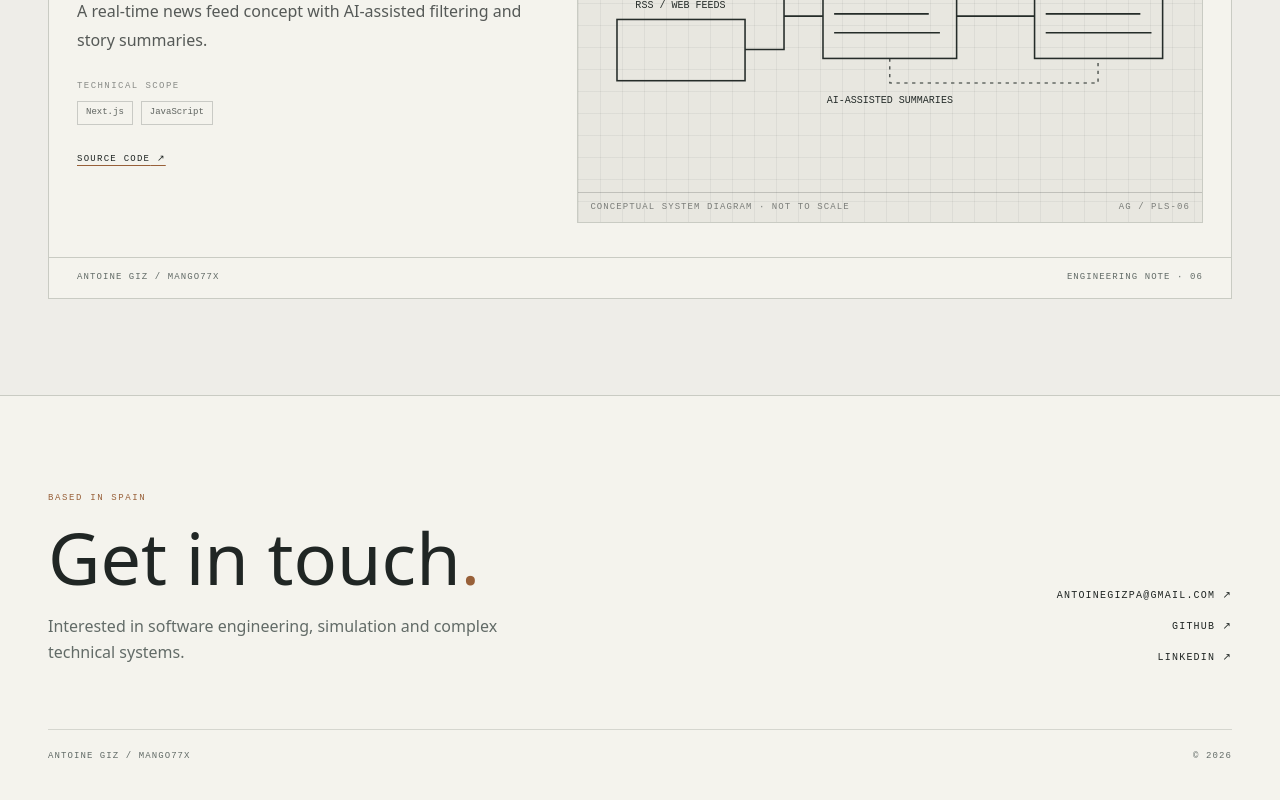
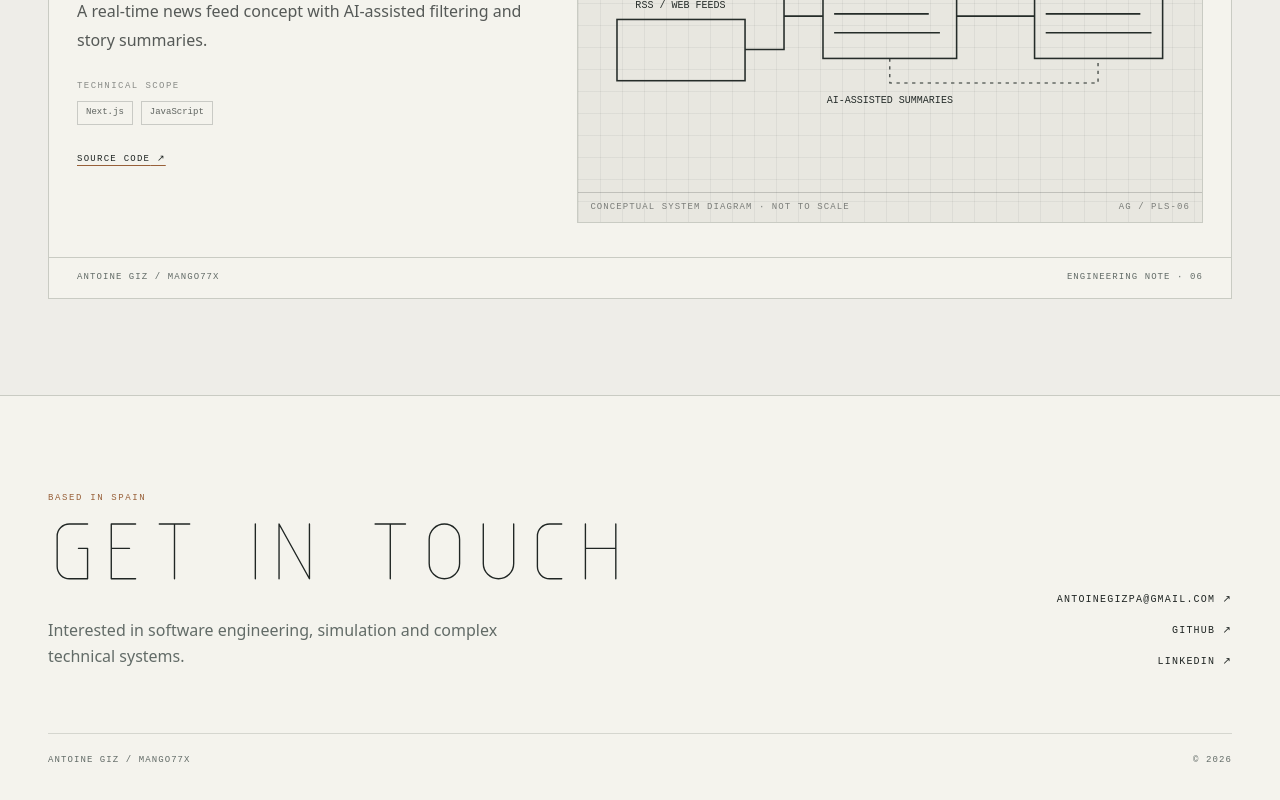
Before and after one commit to Mango77x/Mango77x.github.io, a React (Vite) app: page / in a window 1280 px wide. Shown: the part 4072-4872 px from the top of the page. Built offline with nearby package versions, Linux system fonts and the light colour scheme.

Commit message:
Use technical lettering in the contact section

```diff
--- a/src/components/Footer.tsx
+++ b/src/components/Footer.tsx
@@ -1,6 +1,7 @@
 import { contact } from '../data/contact'
 import { useLanguage } from '../i18n/LanguageContext'
 import { strings } from '../i18n/strings'
+import StrokeText from './StrokeText'
 
 export default function Footer() {
   const { lang } = useLanguage()
@@ -12,7 +13,7 @@ export default function Footer() {
         <div className="grid gap-10 md:grid-cols-[1fr_auto] md:items-end">
           <div>
             <p className="font-mono text-[9px] uppercase tracking-[0.18em] text-accent">{strings.location[lang]}</p>
-            <h2 className="display-type mt-4 text-5xl text-paper md:text-7xl">{strings.contactTitle[lang]}<span className="text-accent">.</span></h2>
+            <h2 className="stroke-title max-w-[620px] mt-4"><StrokeText text={strings.contactTitle[lang]} fontSize={76} maxWidth={620} /></h2>
             <p className="mt-5 max-w-lg text-base leading-relaxed text-muted">{strings.contactText[lang]}</p>
           </div>
           <div className="flex flex-col gap-4 font-mono text-[10px] uppercase tracking-[0.12em] md:items-end">
```
